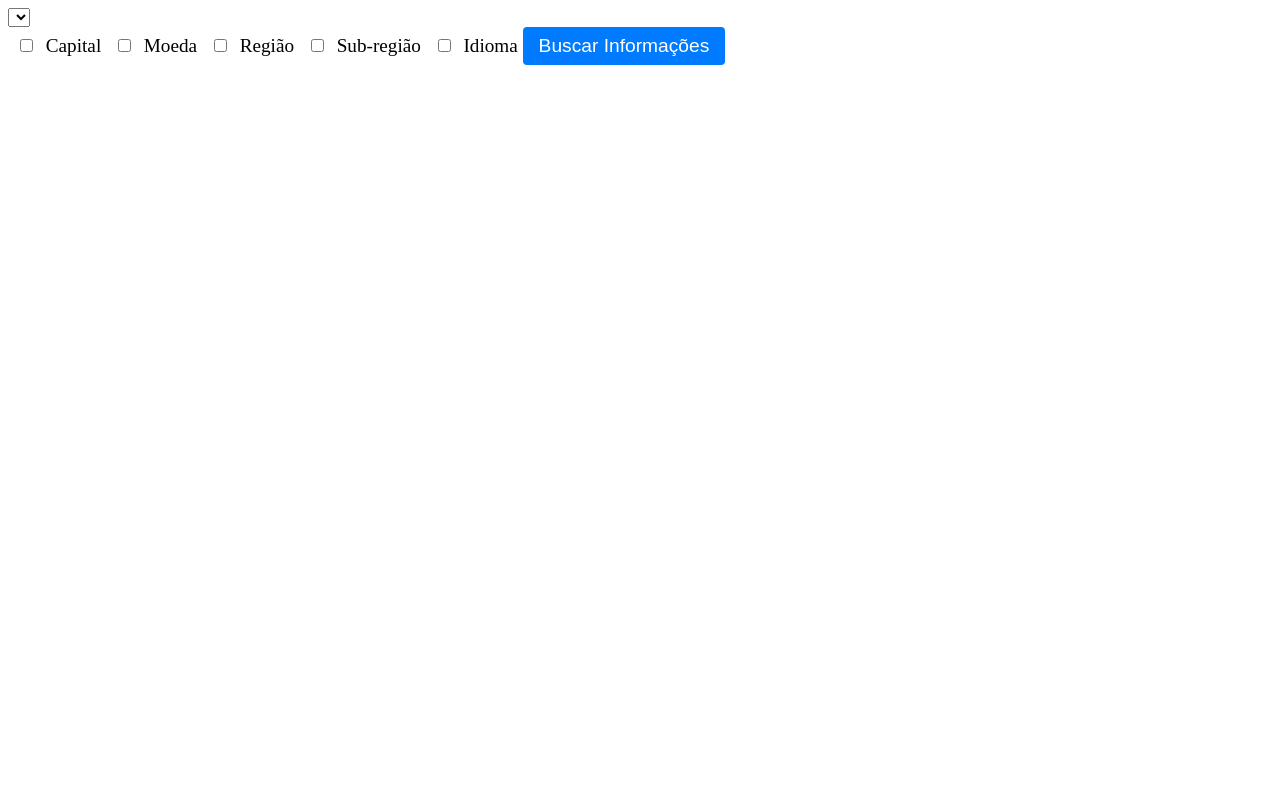
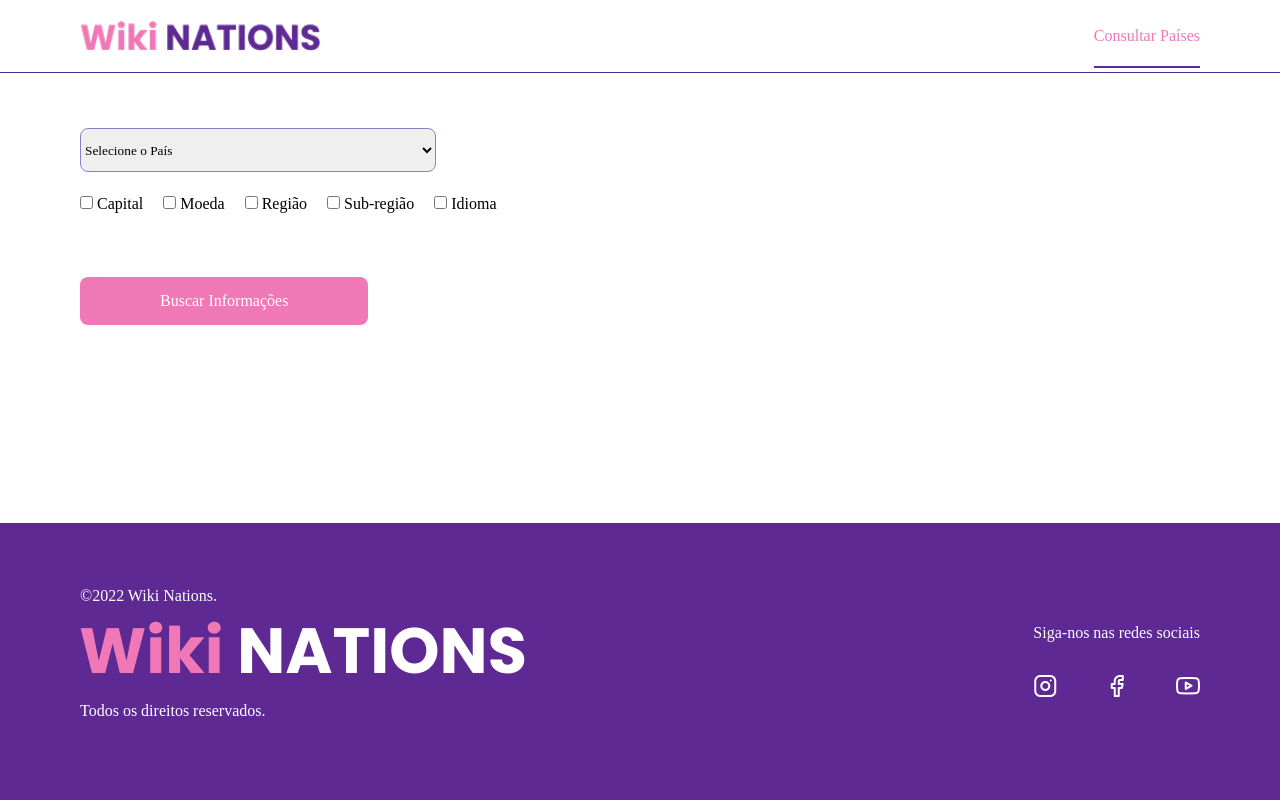
Before and after one commit to dev-trajano/PAS-I-Projeto, a plain HTML site: page Api.html in a window 1280 px wide. Drawn offline with Linux system fonts and the light colour scheme; no server answers; files whose address does not match are found by name.

Commit message:
tela Api

```diff
--- a/Api.html
+++ b/Api.html
@@ -7,16 +7,35 @@
     <title>Document</title>
   </head>
   <link rel="stylesheet" href="css/styleApi.css" />
+  <link rel="stylesheet" href="assets/fonts/style.css" />
 
   <body>
-    <select id="Paises">
-      <!-- <option value="">Selecione o País</option> -->
+    <header id="header">
+      <nav class="container">
+        <img class="logo" src="/assets/fotos/Logo_branco.png" />
+        <!-- menu -->
+        <div class="menu">
+          <ul class="grid">
+            <li>
+              <a style="color: #f178b6" href="#home" class="active"
+                >Consultar Países</a
+              >
+            </li>
+          </ul>
+        </div>
+      </nav>
+    </header>
+    <section class="container">
+      <select id="Paises" class="paises">
+        <option value="">Selecione o País</option>
       </select>
-    <div id="InfoPais"></div>
-    <div id="container"></div>
-
-    <div>
-      <label>
+    </section>
+    <section>
+      <div id="InfoPais" class="container nomePais"></div>
+    </section>
+    <section class="">
+      <div class="input container">
+        <label class="lab">
           <input
             type="checkbox"
             id="capital-checkbox"
@@ -24,15 +43,16 @@
           />
           Capital
         </label>
-      <label>
+        <label class="lab">
           <input
+            class="input"
             type="checkbox"
             id="moeda-checkbox"
             onchange="toggleDetails('moeda-checkbox')"
           />
           Moeda
         </label>
-      <label>
+        <label class="lab">
           <input
             type="checkbox"
             id="regiao-checkbox"
@@ -40,7 +60,7 @@
           />
           Região
         </label>
-      <label>
+        <label class="lab">
           <input
             type="checkbox"
             id="subregiao-checkbox"
@@ -48,7 +68,7 @@
           />
           Sub-região
         </label>
-      <label>
+        <label class="lab">
           <input
             type="checkbox"
             id="idioma-checkbox"
@@ -56,8 +76,34 @@
           />
           Idioma
         </label>
-      <button onclick="buscarPais()">Buscar Informações</button>
       </div>
+    </section>
+    <div class="container">
+      <button class="button" onclick="buscarPais()">Buscar Informações</button>
+    </div>
+    <footer class="section">
+      <div class="container grid">
+        <div class="brand">
+          <p>©2022 Wiki Nations.</p>
+          <img class="logo" src="/assets/fotos/logo.png" />
+          <p>Todos os direitos reservados.</p>
+        </div>
+        <div class="grid brand">
+          <p>Siga-nos nas redes sociais</p>
+          <div class="social">
+            <a href="https://instagram.com" target="_blank">
+              <i class="icon-instagram"></i>
+            </a>
+            <a href="https://facebook.com" target="_blank">
+              <i class="icon-facebook"></i
+            ></a>
+            <a href="https://youtube.com" target="_blank"
+              ><i class="icon-youtube"></i
+            ></a>
+          </div>
+        </div>
+      </div>
+    </footer>
     <script src="/js/Api.js"></script>
   </body>
 </html>
--- a/css/styleApi.css
+++ b/css/styleApi.css
@@ -1,38 +1,256 @@
-#select-country {
-  padding: 0.5rem 1rem;
-  border-radius: 0.25rem;
-  padding: 0.5rem;
-  margin-bottom: 1rem;
+* {
+  margin: 0;
+  padding: 0;
+  box-sizing: border-box;
+  font-family: 'Poppins';
 }
 
-button {
-  font-size: 1.2rem;
-  padding: 0.5rem 1rem;
-  border-radius: 0.25rem;
-  background-color: #007bff;
-  color: #fff;
-  border: none;
-  cursor: pointer;
-}
-#checkboxes-container {
-  margin-top: 1rem;
+ul {
+  list-style: none;
 }
 
-label {
-  font-size: 1.2rem;
-  margin-left: 0.5rem;
+a {
+  text-decoration: none;
 }
-input[type="checkbox"] {
-  margin-right: 0.5rem;
+
+
+/*====  VARIABLES ============================ */
+
+:root {
+  --header-height: 4.5rem;
+  --color-preto: #000000;
+  --color-azul-acinzentado: #8186C0;
+  --color-roxo-medio: #5E2993;
+  --color-rosa-claro: #F178B6;
+  --color-rosa-choque: #B75CDB;
+  --colo-branco: #ffffff;
+  --color-roxo-escuro: #432D9C;
+  /* fonts */
+  --title-font-size: 1.875rem;
+  --subtitle-font-size: 1rem;
 }
-.country-info {
-  margin-top: 1rem;
-  font-size: 1.2rem;
+/*====  LOGO ============================ */
+.logo {
+  font: 700 1.31rem var(--title-font);
+  color: var(--color-preto);
 }
-.country-info {
-  margin-top: 1rem;
-  font-size: 1.2rem;
+
+#header .logo {
+  width: 240px;
+  font-family: 'Poppins';
+
 }
-.country-info p {
-  margin: 0.5rem 0;
+
+.divider-1 {
+  height: 1px;
+  background: var(--color-azul-acinzentado)
 }
+
+/*====  NAVIGATION ============================ */
+nav {
+  height: var(--header-height);
+  display: flex;
+  align-items: center;
+  justify-content: space-between;
+  width: 100%;
+}
+
+nav ul li {
+  text-align: center;
+  font-family:'Poppins';
+}
+
+nav ul li a {
+  transition: color 0.2s;
+  position: relative;
+}
+
+nav ul li a:hover,
+nav ul li a.active {
+  color: var(--color-roxo-medio);
+}
+
+nav ul li a::after {
+  content: '';
+  width: 0%;
+  height: 2px;
+  background: var(--color-roxo-medio);
+
+  position: absolute;
+  left: 0;
+  bottom: -1.5rem;
+  transition: width 0.2s;
+}
+
+nav ul li a:hover::after,
+nav ul li a.active::after {
+  width: 100%;
+}
+
+nav .menu {
+  opacity: 0;
+  visibility: hidden;
+  top: -20rem;
+  transition: 0.2s;
+}
+
+nav .menu ul {
+  display: none;
+}
+.container {
+  max-width: 1120px;
+  margin-left: auto;
+  margin-right: auto;
+}
+/* navigation */
+nav .menu {
+  opacity: 1;
+  visibility: visible;
+  top: 0;
+}
+nav .menu ul {
+  display: flex;
+  gap: 2rem;
+}
+
+/*====  LAYOUT ============================ */
+.grid {
+  display: grid;
+  gap: 1rem;
+}
+
+#header {
+  border-bottom: 1px solid #432D9C;
+  margin-bottom: 2rem;
+  display: flex;
+
+  position: fixed;
+  top: 0;
+  left: 0;
+  z-index: 100;
+  background-color: #ffffff;
+  width: 100%;
+}
+
+/*====  PAISES  ============================ */
+
+.paises{
+
+  width: 22.2222rem;
+  height: 2.7778rem;
+  border: 0.0625rem solid #8186C0;
+  border-radius: 0.5rem;
+  margin-top: 8rem;
+
+}
+.title{
+  color: #5E2993;
+  padding-top: 4rem;
+  padding-bottom: 1rem;
+
+}
+.para{
+  padding-bottom: 0.9rem;
+  color: #5E2993;
+
+}
+.imgContainer{
+  float: right;
+}
+.imgPais{
+  width: 400px;
+  height: 240px;
+}
+.input {
+  padding-top: 1.4rem;
+  padding-bottom: 4rem;
+
+}
+.lab{
+  padding-right: 1rem;
+
+
+}
+
+.button {
+  background: var(--color-rosa-claro);
+  color: var(--colo-branco);
+
+  height: 3rem;
+  padding: 0 5rem;
+  border: 0.0625rem;
+  border-radius: 0.5rem;
+
+  font: 500 1rem var(--body-font);
+  transition: background 0.3s;
+
+}
+
+/*====  FOOTER ============================ */
+footer {
+  background: var(--color-roxo-medio);
+  position: fixed;
+  bottom: 0;
+  width: 100%;
+  padding: 20px;
+}
+
+footer p{
+  margin-bottom: 0px;
+  color: #fafafa;
+}
+
+footer.section {
+  padding: 4rem 0;
+}
+
+footer .logo {
+  display: inline-block;
+  margin-bottom: 1.5rem;
+
+}
+
+footer .brand p {
+  color: var(--colo-branco);
+  margin-bottom:1rem
+
+}
+
+footer i {
+  font-size: 1.5rem;
+  color: var(--colo-branco);
+}
+
+.social{
+  width: 100%;
+  display: flex;
+  flex-direction: row;
+  justify-content: space-between;
+}
+
+footer .social a {
+  transition: 0.3s;
+  display: inline-block;
+}
+
+footer .social a:hover {
+  transform: translateY(-8px);
+}
+
+
+
+/*========= MEDIA QUERIES =========*/
+/* extra large devices: 1200 > */
+@media (min-width: 1200px) {
+  /* reusable classes */
+  .container {
+    max-width: 1120px;
+    margin-left: auto;
+    margin-right: auto;
+  }
+  footer .container {
+    grid-auto-flow: column;
+    align-items: center;
+    justify-content: space-between;
+  }
+}
--- a/js/Api.js
+++ b/js/Api.js
@@ -26,15 +26,6 @@ const getPais = async () => {
       if (pais) {
         const infoPais = document.querySelector("#InfoPais");
         infoPais.innerHTML = "";
-
-        const h1 = document.createElement("h1");
-        h1.textContent = pais.name.common;
-        infoPais.appendChild(h1);
-
-        const img = document.createElement("img");
-        img.src = pais.flags.svg;
-        img.alt = `Bandeira do ${pais.name.common}`;
-        infoPais.appendChild(img);
       }
     });
   } catch (error) {
@@ -69,16 +60,24 @@ function buscarPais() {
 
         const h1 = document.createElement("h1");
         h1.textContent = paises[0].name.common;
+        h1.classList.add("title");
         infoPais.appendChild(h1);
+
+        const div = document.createElement("div");
+        div.classList.add("imgContainer");
 
         const img = document.createElement("img");
         img.src = paises[0].flags.svg;
         img.alt = `Bandeira do ${paises[0].name.common}`;
-        infoPais.appendChild(img);
+        img.classList.add("imgPais");
+
+        div.appendChild(img);
+        infoPais.appendChild(div);
 
         if (document.getElementById("capital-checkbox").checked) {
           const capital = document.createElement("p");
           capital.textContent = `Capital: ${paises[0].capital}`;
+          capital.classList.add("para");
           infoPais.appendChild(capital);
         }
 
@@ -88,18 +87,21 @@ function buscarPais() {
             paises[0].currencies[Object.keys(paises[0].currencies)[0]];
           const { name, symbol } = currency;
           moeda.textContent = `Moeda: ${name} (${symbol})`;
+          moeda.classList.add("para");
           infoPais.appendChild(moeda);
         }
 
         if (document.getElementById("regiao-checkbox").checked) {
           const regiao = document.createElement("p");
           regiao.textContent = `Região: ${paises[0].region}`;
+          regiao.classList.add("para");
           infoPais.appendChild(regiao);
         }
 
         if (document.getElementById("subregiao-checkbox").checked) {
           const subregiao = document.createElement("p");
           subregiao.textContent = `Sub-região: ${paises[0].subregion}`;
+          subregiao.classList.add("para");
           infoPais.appendChild(subregiao);
         }
 
@@ -108,6 +110,7 @@ function buscarPais() {
           idioma.textContent = `Idioma: ${Object.values(
             paises[0].languages
           ).join(", ")}`;
+          idioma.classList.add("para");
           infoPais.appendChild(idioma);
         }
 
@@ -116,6 +119,7 @@ function buscarPais() {
           fronteiras.textContent = `Fronteiras: ${paises[0].borders.join(
             ", "
           )}`;
+          fronteiras.classList.add("para");
           infoPais.appendChild(fronteiras);
         }
       })
```
Lines whose indentation alone changed are shown as unchanged.
